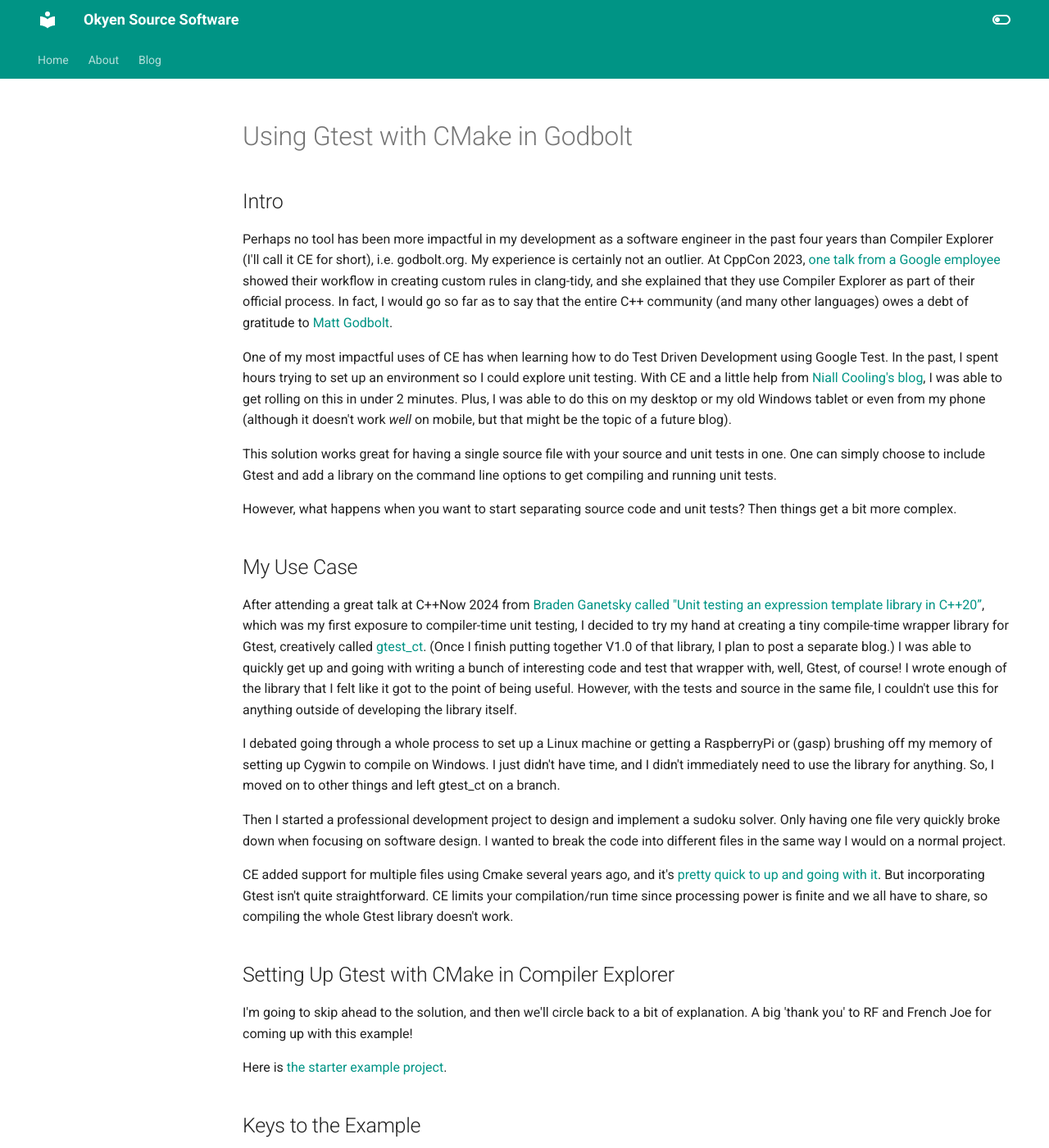
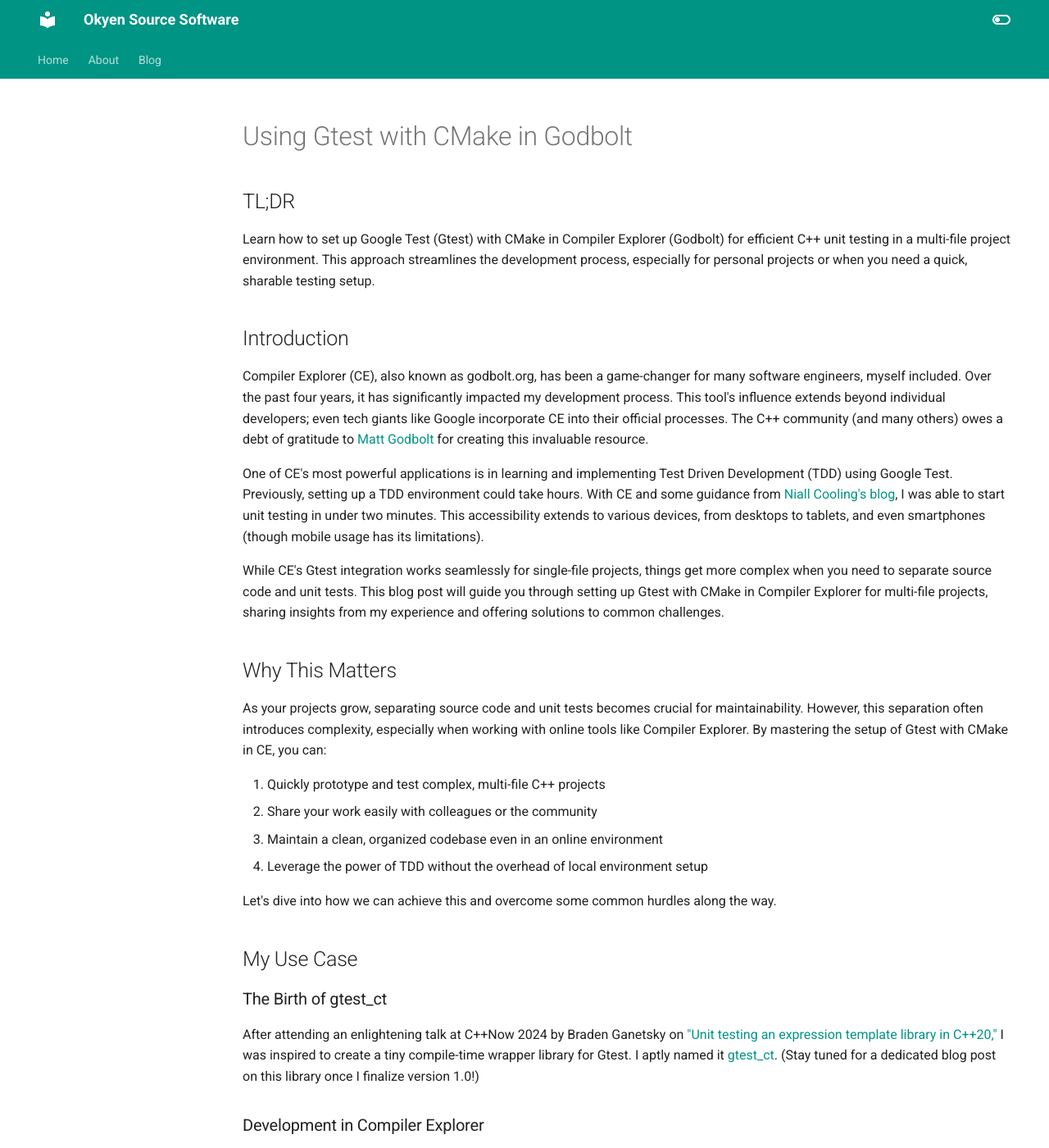
Before and after one commit to mokyen/okyensourcesoftware, an MkDocs documentation site: the page built from docs/godbolt_cmake_gtest.md, in a window 1280 px wide and 1400 px high. Shown: the whole window at 82% size. Built offline with MkDocs 1.6.1 and Material for MkDocs 9.7.7, drawn with Linux system fonts in a browser that asks for light colours; some of the changed text lies outside the part shown.

Commit message:
Update godbolt_cmake_gtest.md
Added updates/revision from claud. Needs more work

````diff
--- a/docs/godbolt_cmake_gtest.md
+++ b/docs/godbolt_cmake_gtest.md
@@ -1,73 +1,229 @@
 # Using Gtest with CMake in Godbolt
 
-## Intro
+## TL;DR
 
-Perhaps no tool has been more impactful in my development as a software engineer in the past four years than Compiler Explorer (I'll call it CE for short), i.e.  godbolt.org. My experience is certainly not an outlier. At CppCon 2023, [one talk from a Google employee](https://youtu.be/torqlZnu9Ag?si=7TiXGuIBPVqMw31G) showed their workflow in creating custom rules in clang-tidy, and she explained that they use Compiler Explorer as part of their official process. In fact, I would go so far as to say that the entire C++ community (and many other languages) owes a debt of gratitude to [Matt Godbolt](https://xania.org/).
+Learn how to set up Google Test (Gtest) with CMake in Compiler Explorer (Godbolt) for efficient C++ unit testing in a multi-file project environment. This approach streamlines the development process, especially for personal projects or when you need a quick, sharable testing setup.
 
-One of my most impactful uses of CE has when learning how to do Test Driven Development using Google Test. In the past, I spent hours trying to set up an environment so I could explore unit testing. With CE and a little help from [Niall Cooling's blog](https://blog.feabhas.com/2020/08/tdd-with-compiler-explorer/), I was able to get rolling on this in under 2 minutes. Plus, I was able to do this on my desktop or my old Windows tablet or even from my phone (although it doesn't work _well_ on mobile, but that might be the topic of a future blog).
+## Introduction
 
-This solution works great for having a single source file with your source and unit tests in one. One can simply choose to include Gtest and add a library on the command line options to get compiling and running unit tests.
+Compiler Explorer (CE), also known as godbolt.org, has been a game-changer for many software engineers, myself included. Over the past four years, it has significantly impacted my development process. This tool's influence extends beyond individual developers; even tech giants like Google incorporate CE into their official processes. The C++ community (and many others) owes a debt of gratitude to [Matt Godbolt](https://xania.org/) for creating this invaluable resource.
 
-However, what happens when you want to start separating source code and unit tests? Then things get a bit more complex.
+One of CE's most powerful applications is in learning and implementing Test Driven Development (TDD) using Google Test. Previously, setting up a TDD environment could take hours. With CE and some guidance from [Niall Cooling's blog](https://blog.feabhas.com/2020/08/tdd-with-compiler-explorer/), I was able to start unit testing in under two minutes. This accessibility extends to various devices, from desktops to tablets, and even smartphones (though mobile usage has its limitations).
+
+While CE's Gtest integration works seamlessly for single-file projects, things get more complex when you need to separate source code and unit tests. This blog post will guide you through setting up Gtest with CMake in Compiler Explorer for multi-file projects, sharing insights from my experience and offering solutions to common challenges.
+
+## Why This Matters
+
+As your projects grow, separating source code and unit tests becomes crucial for maintainability. However, this separation often introduces complexity, especially when working with online tools like Compiler Explorer. By mastering the setup of Gtest with CMake in CE, you can:
+
+1. Quickly prototype and test complex, multi-file C++ projects
+2. Share your work easily with colleagues or the community
+3. Maintain a clean, organized codebase even in an online environment
+4. Leverage the power of TDD without the overhead of local environment setup
+
+Let's dive into how we can achieve this and overcome some common hurdles along the way.
 
 ## My Use Case
 
-After attending a great talk at C++Now 2024 from [Braden Ganetsky called "Unit testing an expression template library in C++20”](https://schedule.cppnow.org/session/2024/unit-testing-an-expression-template-library-in-cpp20/), which was my first exposure to compiler-time unit testing, I decided to try my hand at creating a tiny compile-time wrapper library for Gtest, creatively called [gtest_ct](https://github.com/mokyen/gtest_ct). (Once I finish putting together V1.0 of that library, I plan to post a separate blog.) I was able to quickly get up and going with writing a bunch of interesting code and test that wrapper with, well, Gtest, of course! I wrote enough of the library that I felt like it got to the point of being useful. However, with the tests and source in the same file, I couldn't use this for anything outside of developing the library itself.
+### The Birth of gtest_ct
 
-I debated going through a whole process to set up a Linux machine or getting a RaspberryPi or (gasp) brushing off my memory of setting up Cygwin to compile on Windows. I just didn't have time, and I didn't immediately need to use the library for anything. So, I moved on to other things and left gtest_ct on a branch.
+After attending an enlightening talk at C++Now 2024 by Braden Ganetsky on ["Unit testing an expression template library in C++20,"](https://schedule.cppnow.org/session/2024/unit-testing-an-expression-template-library-in-cpp20/) I was inspired to create a tiny compile-time wrapper library for Gtest. I aptly named it [gtest_ct](https://github.com/mokyen/gtest_ct). (Stay tuned for a dedicated blog post on this library once I finalize version 1.0!)
 
-Then I started a professional development project to design and implement a sudoku solver. Only having one file very quickly broke down when focusing on software design. I wanted to break the code into different files in the same way I would on a normal project.
+### Development in Compiler Explorer
 
-CE added support for multiple files using Cmake several years ago, and it's [pretty quick to up and going with it](https://archive.is/AamVe). But incorporating Gtest isn't quite straightforward. CE limits your compilation/run time since processing power is finite and we all have to share, so compiling the whole Gtest library doesn't work.
+Compiler Explorer (CE) proved invaluable during the initial development of gtest_ct:
+
+1. **Rapid Prototyping**: I quickly wrote and tested interesting code snippets.
+2. **Immediate Feedback**: The library's functionality was verified using Gtest itself.
+3. **Iteration Speed**: The development cycle was significantly faster than setting up a local environment.
+
+### The Single-File Limitation
+
+As the library grew, I hit a roadblock: with tests and source in the same file, I couldn't use gtest_ct outside of its own development. This limitation sparked my search for a multi-file solution in CE.
+
+### The Sudoku Solver Project
+
+The need for a multi-file setup became even more apparent when I started a professional development project to design and implement a sudoku solver. This project demanded:
+
+1. **Modular Design**: Breaking the code into different files, mirroring a real-world project structure.
+2. **Separation of Concerns**: Keeping source code and unit tests in separate files.
+3. **Scalability**: Allowing for easy addition of new components and tests.
+
+### The CMake Solution
+
+While CE has supported multiple files using CMake for years, incorporating Gtest isn't straightforward due to compilation time limits. This challenge led me to develop the solution I'm sharing in this blog post.
+
+In the following sections, we'll dive into how to set up Gtest with CMake in Compiler Explorer, overcoming these limitations and enabling more complex, real-world project structures.
 
 ## Setting Up Gtest with CMake in Compiler Explorer
 
-I'm going to skip ahead to the solution, and then we'll circle back to a bit of explanation. A big 'thank you' to RF and French Joe for coming up with this example!
+### The Starter Example
 
-Here is [the starter example project](https://godbolt.org/z/5GYb95sz9).
+To get you up and running quickly, I've prepared a [starter example project](https://godbolt.org/z/5GYb95sz9). This example demonstrates the key components needed to use Gtest with CMake in Compiler Explorer.
 
-## Keys to the Example
+### Key Components of the Setup
 
-Several elements make this example work, and it turns out that they are much simpler than what I started out trying!
+Let's break down the essential elements that make this setup work:
 
-### Configuring CE to include Gtest
+1. **Configuring CE to Include Gtest**
+   - Select Gtest from the library drop-down menu in CE.
+   - Be aware that multiple versions may be listed, which can create challenges (more on this in the "Gotchas" section).
 
-Just as described in Niall's blog that I mentioned previously, Gtest must be selected from the library drop-down. Multiple versions will be listed, and this can create challenges (as I will discuss below).
+2. **Including the Correct Libraries**
 
-### Including the correct libraries
+   ```cmake
+   target_link_libraries(the_executable PRIVATE gtest gmock gtest_main)
+   ```
 
-```cmake
-target_link_libraries(the_executable PRIVATE gtest gmock gtest_main)
-```
+   - Include `gtest`, `gmock`, and `gtest_main` to ensure full Gtest functionality.
+   - `gtest_main` eliminates the need for a boilerplate main() function.
 
-If you want to use Gtest and Gmock, then you need to specify both libraries as target libraries. Gtest also has another target that eliminates the need for a boilerplate main() function by including `gtest_main`.
+3. **Setting the CMake Version**
 
-### Setting the Cmake version
+   ```cmake
+   cmake_minimum_required(VERSION 3.5)
+   ```
+
+   - The CMake version is a crucial configuration variable.
+   - Version 3.5 works well in most cases, but you may need to adjust based on your specific needs or CE's current setup.
+
+4. **Project Structure**
+   - `CMakeLists.txt`: Main CMake configuration file
+   - `main.cpp`: Main source file
+   - `test.cpp`: Test file
+   - Additional `.cpp` and `.h` files as needed
+
+This structure allows for a clear separation of concerns while remaining manageable within CE's interface.
+
+### Example CMakeLists.txt
+
+Here's a basic `CMakeLists.txt` file that ties everything together:
 
 ```cmake
 cmake_minimum_required(VERSION 3.5)
+project(MyProject)
+
+set(CMAKE_CXX_STANDARD 17)
+set(CMAKE_CXX_STANDARD_REQUIRED ON)
+
+enable_testing()
+
+add_executable(the_executable main.cpp test.cpp)
+target_link_libraries(the_executable PRIVATE gtest gmock gtest_main)
+
+add_test(NAME MyTest COMMAND the_executable)
 ```
 
-The version is another customization variable when configuring your project that can cause some difficulties.
+This configuration sets up a basic project with Gtest support, compiling both your main code and tests into a single executable.
 
-## The Biggest Got-cha to Avoid
+By following this setup, you'll have a solid foundation for using Gtest with CMake in Compiler Explorer, enabling more complex, multi-file projects.
 
-Among the biggest things that make CE so amazing is the incredible number of compilers and versions it supports. It also has an ever-increasing number of libraries incorporated that are super easy to use. What I figured out is that it installs uses pre-built version of these libraries using Conan. For Gtest, these libraries are located in the cmake project directory at `/app/googletest/lib/libgtest_maind.a`.
+## The Biggest Gotcha to Avoid
 
-However, with so many different compiler and library options, CE doesn't necessarily have a pre-built version of every Gtest library revision for every revision of every compiler. If this test project fails to build for any reason, try a different version of your compiler!
+While setting up Gtest with CMake in Compiler Explorer is generally straightforward, there's one major pitfall that can cause frustration: version incompatibilities.
 
-The Cmake version is yet another 'adjustment knob' in the configuration, so one might also need to play around with this to get something compatible with the Gtest and compiler versions.
+### Understanding the Issue
+
+Compiler Explorer's strength lies in its support for numerous compilers and libraries. However, this variety can lead to compatibility issues:
+
+1. **Pre-built Libraries**: CE uses pre-built versions of libraries like Gtest, installed using Conan.
+2. **Location of Libraries**: These pre-built Gtest libraries are typically located at `/app/googletest/lib/libgtest_maind.a`.
+3. **Version Mismatches**: Not every Gtest library revision is pre-built for every compiler version in CE.
+
+### Symptoms of Version Incompatibility
+
+If you encounter build failures that seem unrelated to your code, it might be due to this version mismatch. Common symptoms include:
+
+- Unexpected linker errors
+- Missing symbol errors
+- Compilation failures with cryptic messages
+
+### How to Avoid the Gotcha
+
+To navigate around this issue, follow these steps:
+
+1. **Try Different Compiler Versions**:
+   - If your project fails to build, experiment with different versions of your chosen compiler.
+   - Sometimes, switching to an older or newer compiler version can resolve the issue.
+
+2. **Adjust CMake Version**:
+   - The CMake version is another 'adjustment knob' in the configuration.
+   - Try different CMake versions to find one compatible with your chosen Gtest and compiler versions.
+
+3. **Check Gtest Version**:
+   - In the CE interface, verify which version of Gtest is being used.
+   - If possible, try different Gtest versions to find one that works with your setup.
+
+4. **Simplify and Iterate**:
+   - Start with a minimal working example and gradually add complexity.
+   - This approach helps isolate where compatibility issues might be occurring.
+
+### Example Workflow
+
+Here's a step-by-step process to troubleshoot version incompatibilities:
+
+1. Start with the latest compiler version and Gtest version.
+2. If that fails, try an older compiler version.
+3. If issues persist, adjust the CMake version.
+4. Still having problems? Try a different Gtest version.
+5. Repeat this process until you find a working combination.
+
+Remember, the goal is to find a stable configuration that allows you to focus on your actual code and tests, rather than wrestling with setup issues.
+
+By being aware of this potential gotcha and knowing how to work around it, you'll save time and frustration in your Compiler Explorer projects.
 
 ## Limitations
 
-I mentioned earlier that CE limits the compilation and runtime to be polite to all the other users. As my sudoku solver grew (both in source and test code), I ended up getting to a point where CE wouldn't consistently compile and run my tests. This seemed to be a bit of a crap shoot if it would be successful, which I chalk up to servers being more or less busy at a given moment in time.
+While using Gtest with CMake in Compiler Explorer is powerful, it's important to be aware of its limitations:
 
-My solution to this was to comment out some unit test files in the CMakeLists.txt most of the time unless I was actively modifying the related code or the tests themselves. Of course, this meant that I inevitably broke some of those commented-out tests inadvertently and had lag time before discovering it, but that was just the cost of using CE in this atypical manner.
+1. **Compilation Time Limits**:
+   - CE restricts compilation and runtime to ensure fair usage for all users.
+   - As projects grow, you may hit these limits more frequently.
+
+2. **Inconsistent Compilation Success**:
+   - Larger projects may compile intermittently due to server load variations.
+   - This can make debugging challenging, as failures might not always be due to your code.
+
+3. **Limited Testing Scope**:
+   - You may need to comment out some unit test files in `CMakeLists.txt` to stay within time limits.
+   - This can lead to unintentional breaking of commented-out tests.
+
+### Workaround Strategy
+
+To mitigate these limitations:
+
+1. **Modular Testing**: Focus on testing specific modules or features at a time.
+2. **Regular Full Tests**: Periodically uncomment all tests to ensure overall project health.
+3. **Local Backups**: Maintain a local copy of your project for more comprehensive testing.
 
 ## Putting This to Use
 
-My next step is to finish separating out the gtest_ct library into separate files, and my first pass at doing this is going to be using CE with Cmake and Gtest!
+With this setup, I'm now able to:
 
-## Go Try It!
+1. Finish separating the gtest_ct library into separate files.
+2. Develop more complex projects like my sudoku solver with proper separation of concerns.
+3. Quickly prototype and test ideas without the overhead of local environment setup.
 
-I found this setup to be very helpful when I want to do a personal project that is a bit more complex. Let me know if you have other solutions!
+## Conclusion
+
+Using Gtest with CMake in Compiler Explorer opens up new possibilities for C++ development and testing:
+
+1. **Rapid Prototyping**: Quickly set up and test complex, multi-file C++ projects.
+2. **Easy Sharing**: Share your work effortlessly with colleagues or the community.
+3. **Clean Codebase**: Maintain an organized project structure, even in an online environment.
+4. **TDD Power**: Leverage Test-Driven Development without local setup overhead.
+
+While there are limitations, the benefits of this approach far outweigh the drawbacks for many use cases, especially for personal projects or when you need a quick, sharable testing setup.
+
+I encourage you to try this setup in your next project. Experiment, iterate, and see how it can enhance your development workflow. Remember, the key to mastering any tool is practice and persistence.
+
+Happy coding, and may your tests always pass!
+
+## Further Reading
+
+- [Compiler Explorer Documentation](https://github.com/compiler-explorer/compiler-explorer/wiki)
+- [Google Test Primer](https://github.com/google/googletest/blob/master/docs/primer.md)
+- [CMake Tutorial](https://cmake.org/cmake/help/latest/guide/tutorial/index.html)
+- [C++ Core Guidelines on Testing](https://isocpp.github.io/CppCoreGuidelines/CppCoreGuidelines#t-testing)
+
+Feel free to reach out if you have any questions or want to share your experiences with this setup. Let's continue to push the boundaries of what's possible in online C++ development!
````
